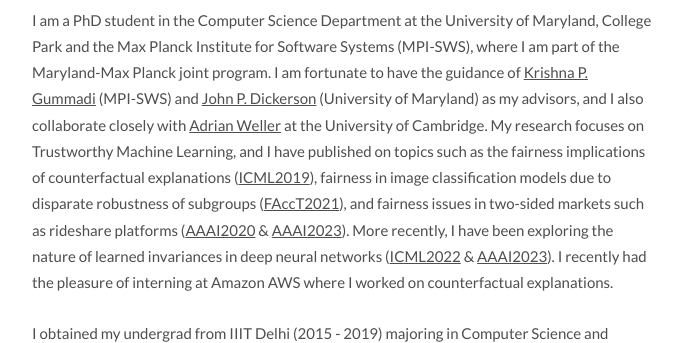
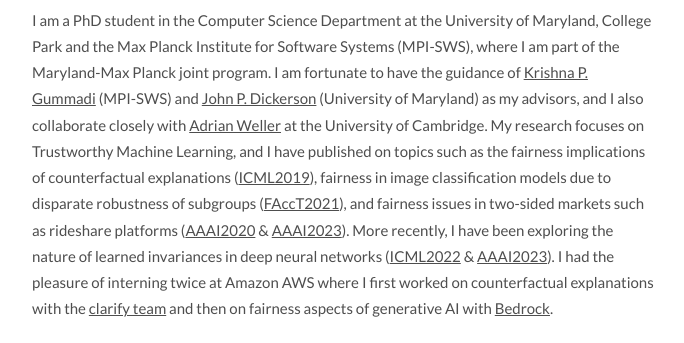
Before and after one commit to nvedant07/nvedant07.github.io, a plain HTML site: page index.html in a window 1280 px wide. Shown: the part 555-898 px from the top of the page, without its empty margins (297-981 px from the left). Drawn offline with Linux system fonts and the light colour scheme.

Commit message:
Added internships

```diff
--- a/index.html
+++ b/index.html
@@ -60,7 +60,7 @@
 					due to disparate robustness of subgroups (<a href="https://arxiv.org/abs/2006.12621">FAccT2021</a>), and fairness issues in two-sided markets such as rideshare platforms (<a href="https://arxiv.org/abs/1912.08388">AAAI2020</a> & <a href="https://arxiv.org/abs/2201.06021">AAAI2023</a>).
 					More recently, I have been exploring the nature of learned invariances in deep neural networks (<a href="https://arxiv.org/abs/2206.11939">ICML2022</a> & <a href="https://arxiv.org/abs/2111.14726">AAAI2023</a>).
 
-					I recently had the pleasure of interning at Amazon AWS where I worked on counterfactual explanations.
+					I had the pleasure of interning twice at Amazon AWS where I first worked on counterfactual explanations with the <a href="https://aws.amazon.com/sagemaker/clarify" target="_blank">clarify team</a> and then on fairness aspects of generative AI with <a href="https://aws.amazon.com/bedrock/" target="_blank">Bedrock</a>.
 				<p>
 					I obtained my undergrad from IIIT Delhi (2015 - 2019) majoring in Computer Science and Engineering, where I was associated to <a href="http://precog.iiitd.edu.in" target="_blank">Precog</a>. During my undergrad I worked on topics related to Social Computing, Computational Social Science and ICT4D.
 				</p>
```
